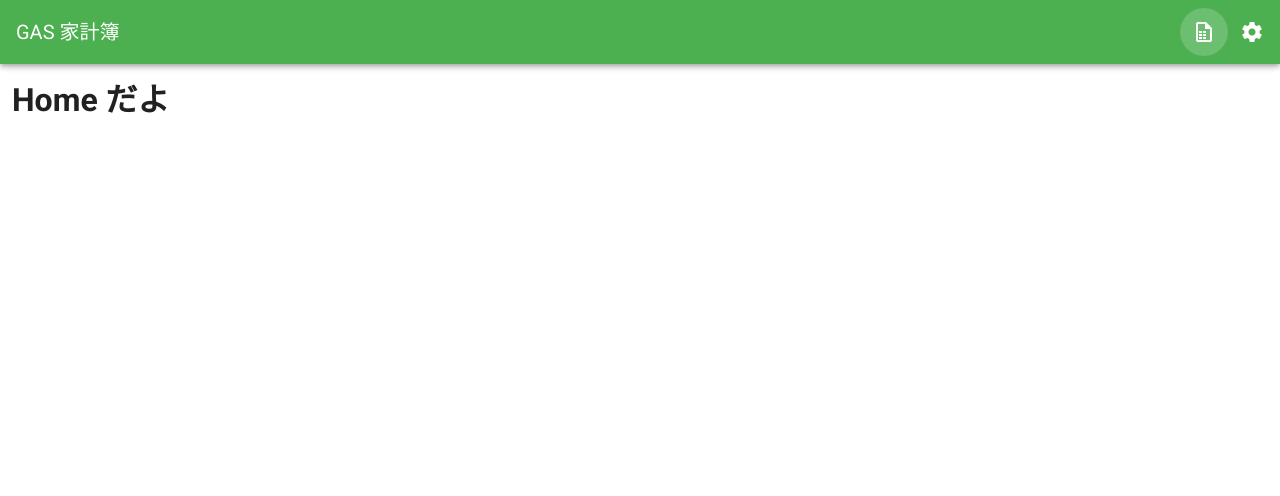
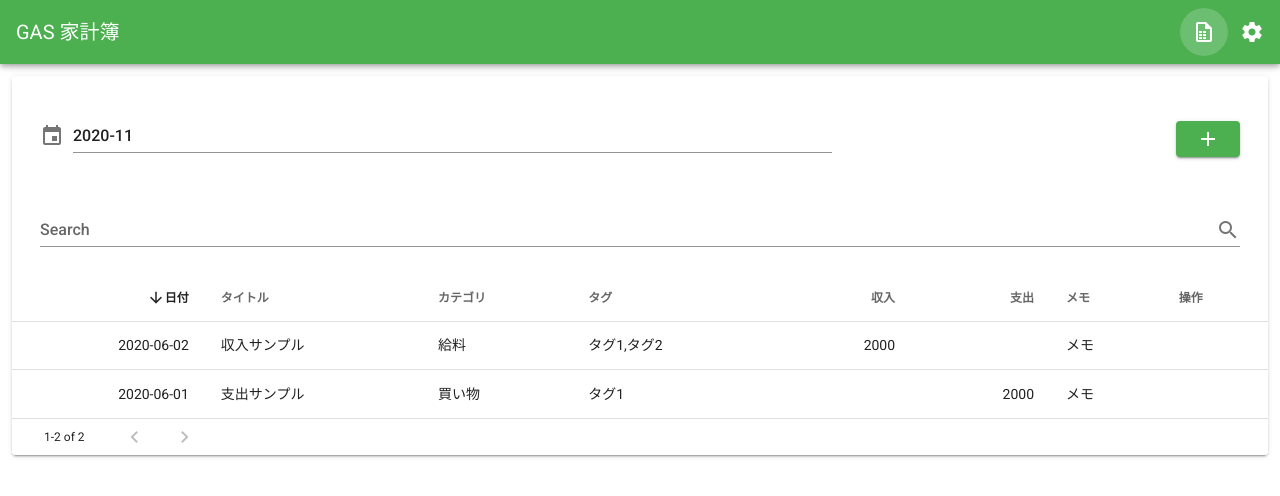
Before and after one commit to applego/gas-account-book, a Vue app: page / in a window 1280 px wide. Shown: the top 496 px of the page. Built offline with nearby package versions, Linux system fonts and the light colour scheme.

Commit message:
サンプルデータでHomeページ生成

```diff
--- a/src/views/Home.vue
+++ b/src/views/Home.vue
@@ -1,6 +1,77 @@
 <template>
   <div>
-    <h1>Home だよ</h1>
+    <v-card>
+      <v-card-title>
+        <!-- 月選択 -->
+        <v-col cols="8">
+          <v-menu
+            ref="menu"
+            v-model="menu"
+            :close-on-content-click="false"
+            :return-value.sync="yearMonth"
+            transition="scale-transition"
+            offset-y
+            max-width="290px"
+            min-width="290px"
+          >
+            <template v-slot:activator="{ on }">
+              <v-text-field
+                v-model="yearMonth"
+                prepend-icon="mdi-calendar"
+                readonly
+                v-on="on"
+                hhide-details
+              />
+            </template>
+            <v-date-picker
+              v-model="yearMonth"
+              type="month"
+              color="green"
+              locale="ja-jp"
+              no-title
+              scrollable
+            >
+              <v-spacer />
+              <b-btn text color="grey" @click="menu = false">キャンセル</b-btn>
+              <b-btn text color="primary" @click="$refs.menu.save(yearMonth)"
+                >選択</b-btn
+              >
+            </v-date-picker>
+          </v-menu>
+        </v-col>
+        <v-spacer />
+        <!-- 追加ボタン -->
+        <v-col class="text-right" cols="4">
+          <v-btn dark color="green">
+            <v-icon>mdi-plus</v-icon>
+          </v-btn>
+        </v-col>
+        <!-- 検索フォーム -->
+        <v-col cols="12">
+          <v-text-field
+            v-model="search"
+            append-icon="mdi-magnify"
+            label="Search"
+            single-line
+            hide-details
+          />
+        </v-col>
+      </v-card-title>
+      <!-- デーブル -->
+      <v-data-table
+        class="text-no-wrap"
+        :headers="tableHeaders"
+        :items="tableData"
+        :search="search"
+        :footer-props="footerProps"
+        :loading="loading"
+        :sort-by="'date'"
+        :sort-desc="true"
+        :items-per-page="30"
+        mobile-breakpoint="0"
+      >
+      </v-data-table>
+    </v-card>
   </div>
 </template>
 
@@ -8,5 +79,67 @@
 // @ is an alias to /src
 export default {
   name: 'Home',
+
+  data() {
+    const today = new Date();
+    const year = today.getFullYear();
+    const month = ('0' + (today.getMonth() + 1)).slice(-2);
+
+    return {
+      // ローディング状態
+      loading: false,
+      // 月選択メニューの状態
+      menu: false,
+      // 検索文字
+      search: '',
+      // 選択年月
+      yearMonth: `${year}-${month}`,
+      // テーブルに表示させるデータ
+      tableData: [
+        // サンプルデータ
+        {
+          id: 'a34109ed',
+          date: '2020-06-01',
+          title: '支出サンプル',
+          category: '買い物',
+          tags: 'タグ1',
+          income: null,
+          outgo: 2000,
+          memo: 'メモ',
+        },
+        {
+          id: '7c8fa764',
+          date: '2020-06-02',
+          title: '収入サンプル',
+          category: '給料',
+          tags: 'タグ1,タグ2',
+          income: 2000,
+          outgo: null,
+          memo: 'メモ',
+        },
+      ],
+    };
+  },
+
+  computed: {
+    // テーブルのヘッダー設定
+    tableHeaders() {
+      return [
+        { text: '日付', value: 'date', align: 'end' },
+        { text: 'タイトル', value: 'title', sortable: false },
+        { text: 'カテゴリ', value: 'category', sortable: false },
+        { text: 'タグ', value: 'tags', sortable: false },
+        { text: '収入', value: 'income', align: 'end' },
+        { text: '支出', value: 'outgo', align: 'end' },
+        { text: 'メモ', value: 'memo', sortable: false },
+        { text: '操作', value: 'actions', sortable: false },
+      ];
+    },
+
+    // テーブルのフッター設定
+    footerProps() {
+      return { itemsPerPageText: '', itemsPerPageOptions: [] };
+    },
+  },
 };
 </script>
```
